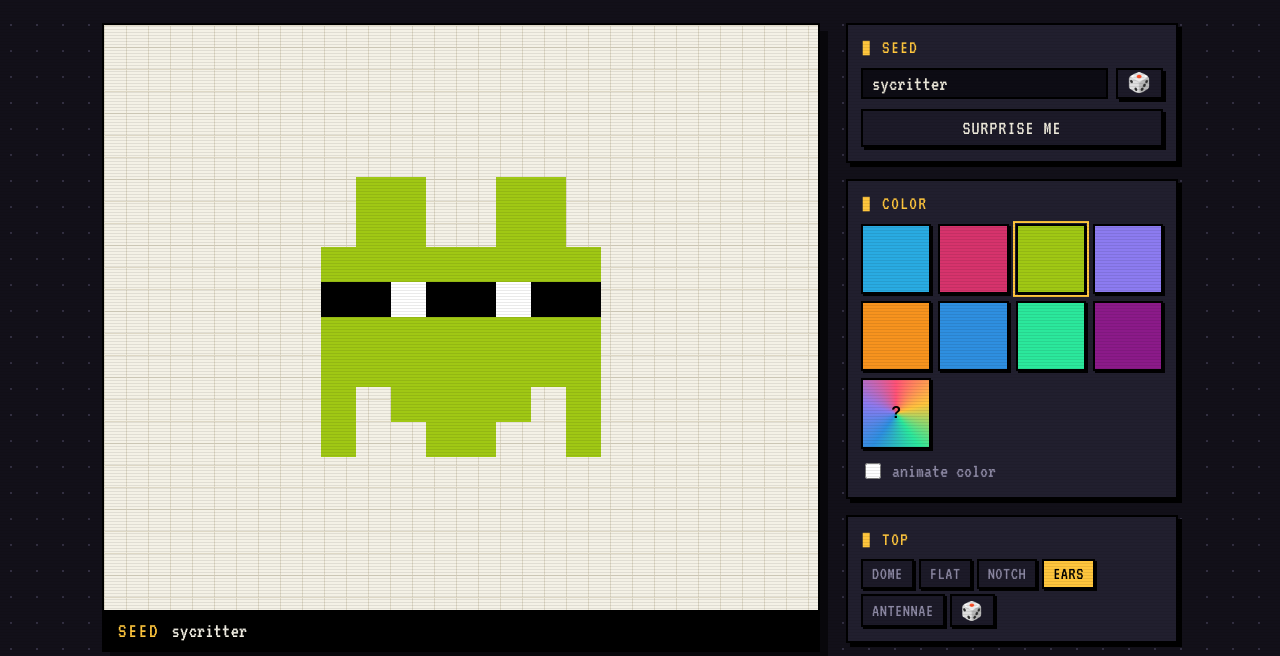
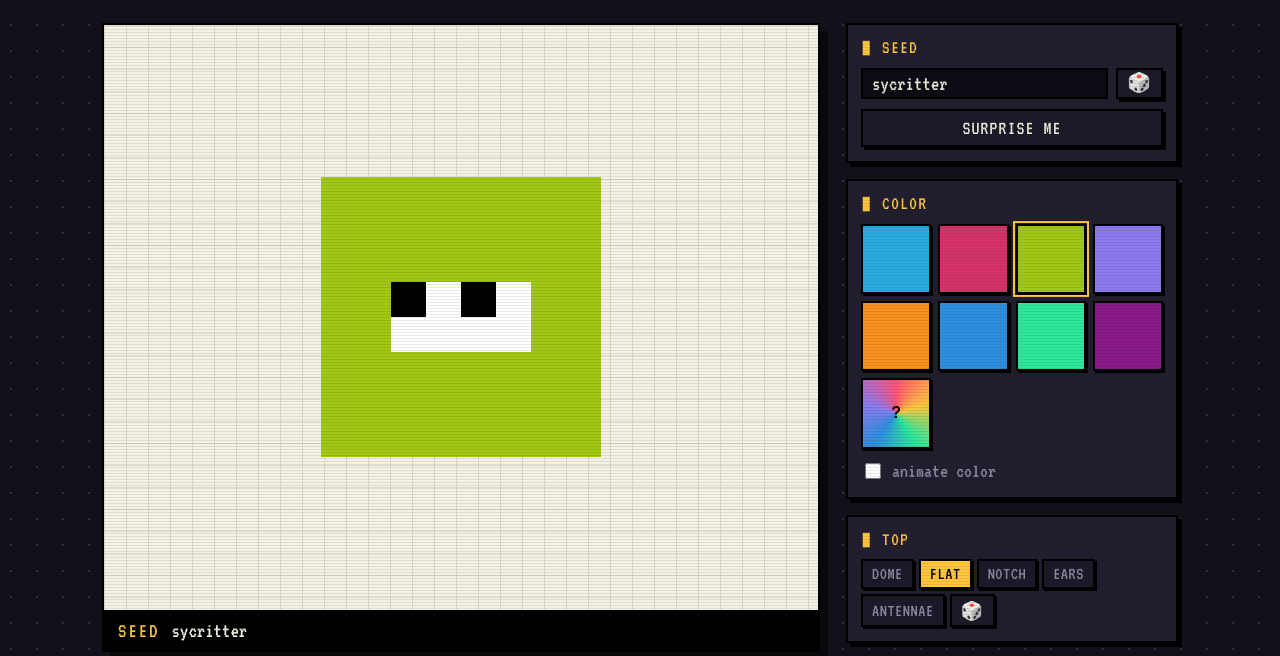
Before and after one commit to publicknowledgestudio/sycritters, a plain HTML site: page index.html in a window 1280 px wide. Shown: the part 116-772 px from the top of the page. Drawn offline with Linux system fonts and the light colour scheme.

Commit message:
feat: eye gap (0/1/2), tall 2x1 eyes, tripod legs
Eyes now support a 0/1/2 px gap (incl. the 1px option) and a 'tall' 1x2
vertical style whose pupil moves up/down. New 'tripod' bottom (2-1-2-1-2
legs). Symmetry invariant relaxed to silhouette so off-center eyes are
allowed (eyes only recolor body cells). 19 tests green.

Co-Authored-By: Claude Opus 4.8 <noreply@anthropic.com>

```diff
--- a/index.html
+++ b/index.html
@@ -342,11 +342,18 @@ globalThis.Sycritters = (function () {
     { name: "legs",    rows: [[1,1,1,1],[1,1,1,1],[1,1,1,1],[0,1,1,0]] },
     { name: "splayed", rows: [[1,1,1,1],[1,1,1,1],[1,1,1,1],[1,1,0,0]] },
     { name: "spikes",  rows: [[1,1,1,1],[1,1,1,1],[1,0,1,1],[1,0,0,1]] },
+    { name: "tripod",  rows: [[1,1,1,1],[1,1,1,1],[1,1,1,1],[1,1,0,1]] }, // 2-1-2-1-2 legs
   ];
 
   // --- Generation: seed -> spec ------------------------------------------
   function pick(r, arr) {
     return arr[Math.floor(r() * arr.length)];
+  }
+
+  function pickOther(r, arr, not) {
+    let c;
+    do { c = pick(r, arr); } while (c === not && arr.length > 1);
+    return c;
   }
 
   // A short seed string derived from a rng (used by the 🎲 button).
@@ -356,19 +363,18 @@ globalThis.Sycritters = (function () {
 
   function generate(seed) {
     const r = rng(seed);
-    return {
-      seed: String(seed),
-      color: pick(r, PALETTE),
-      top: pick(r, TOPS).name,
-      bottom: pick(r, BOTTOMS).name,
-      edges: r() < 0.35 ? "bumps" : "straight",
-      eyes: {
-        style: r() < 0.18 ? "visor" : "normal",
-        row: 2 + (r() < 0.5 ? 0 : 1), // 2 or 3
-        spacing: r() < 0.5 ? "close" : "wide",
-        gaze: { dx: r() < 0.5 ? 0 : 1, dy: r() < 0.6 ? 0 : 1 }, // seeded resting gaze; animation overrides it
-      },
-    };
+    const color = pick(r, PALETTE);
+    const color2 = pickOther(r, PALETTE, color);     // 2nd color, for gradients
+    const colorMode = r() < 0.3 ? "gradient" : "solid";
+    const top = pick(r, TOPS).name;
+    const bottom = pick(r, BOTTOMS).name;
+    const edges = r() < 0.35 ? "bumps" : "straight";
+    const k = r();
+    const style = k < 0.12 ? "visor" : k < 0.34 ? "tall" : "normal";
+    const row = 2 + (r() < 0.5 ? 0 : 1);             // 2 or 3
+    const gap = [0, 1, 2][Math.floor(r() * 3)];      // px between the two eyes
+    const gaze = { dx: r() < 0.5 ? 0 : 1, dy: r() < 0.6 ? 0 : 1 }; // seeded resting gaze
+    return { seed: String(seed), color, color2, colorMode, top, bottom, edges, eyes: { style, row, gap, gaze } };
   }
 
   // --- Rasterize: spec -> 8x8 grid of codes (0 empty,1 body,2 white,3 pupil)
@@ -404,8 +410,8 @@ globalThis.Sycritters = (function () {
   function stampEyes(g, spec, frame) {
     const gaze = (frame && frame.gaze) || spec.eyes.gaze || { dx: 0, dy: 0 };
     const blink = !!(frame && frame.blink);
-    const r0 = spec.eyes.row;                            // top row of the eye
-    const leftX = spec.eyes.spacing === "wide" ? 1 : 2;  // left eye starts here
+    const r0 = spec.eyes.row;                       // top row of the eye
+    const gap = spec.eyes.gap == null ? 0 : spec.eyes.gap; // px between the eyes
 
     // Only paint over body, so eyes never float in empty space.
     const put = (x, y, code) => {
@@ -416,16 +422,19 @@ globalThis.Sycritters = (function () {
 
     if (spec.eyes.style === "visor") {
       for (let x = 0; x < 8; x++) if (g[r0][x] === 1) g[r0][x] = 3; // black band
-      for (const ex of [leftX, 7 - leftX]) if (g[r0][ex] === 3) g[r0][ex] = 2; // holes
+      const ls = Math.floor((8 - (2 + gap)) / 2);                  // 1px holes
+      for (const ex of [ls, ls + 1 + gap]) if (g[r0][ex] === 3) g[r0][ex] = 2;
       return;
     }
 
-    // normal: two 2x2 white eyes (mirrored), pupil placed by gaze.
-    for (const baseX of [leftX, 7 - leftX - 1]) {
-      for (let dy = 0; dy < 2; dy++)
-        for (let dx = 0; dx < 2; dx++) put(baseX + dx, r0 + dy, 2);
+    // normal = 2x2 eyes; tall = 1x2 vertical eyes (pupil moves up/down).
+    const w = spec.eyes.style === "tall" ? 1 : 2;
+    const leftStart = Math.floor((8 - (2 * w + gap)) / 2);
+    for (const baseX of [leftStart, leftStart + w + gap]) {
+      for (let ey = 0; ey < 2; ey++)
+        for (let ex = 0; ex < w; ex++) put(baseX + ex, r0 + ey, 2);
       if (!blink) {
-        const px = baseX + (gaze.dx > 0 ? 1 : 0);
+        const px = baseX + (w === 1 ? 0 : gaze.dx > 0 ? 1 : 0);
         const py = r0 + (gaze.dy > 0 ? 1 : 0);
         put(px, py, 3);
       }
@@ -444,7 +453,7 @@ globalThis.Sycritters = (function () {
         for (let x = 0; x < 8; x++) {
           const c = g[y][x];
           if (![0, 1, 2, 3].includes(c)) failures.push([i, "code", x, y]);
-          if ((g[y][x] === 1) !== (g[y][7 - x] === 1)) symOk = false;
+          if ((g[y][x] !== 0) !== (g[y][7 - x] !== 0)) symOk = false; // silhouette
           if (c === 2) hasWhite = true;
           if (c === 3) hasPupil = true;
         }
```
Also changed, not shown: test/generate.test.mjs (+4 -2 lines), test/modules.test.mjs (+1 -1 lines), test/rasterize.test.mjs (+11 -7 lines).
